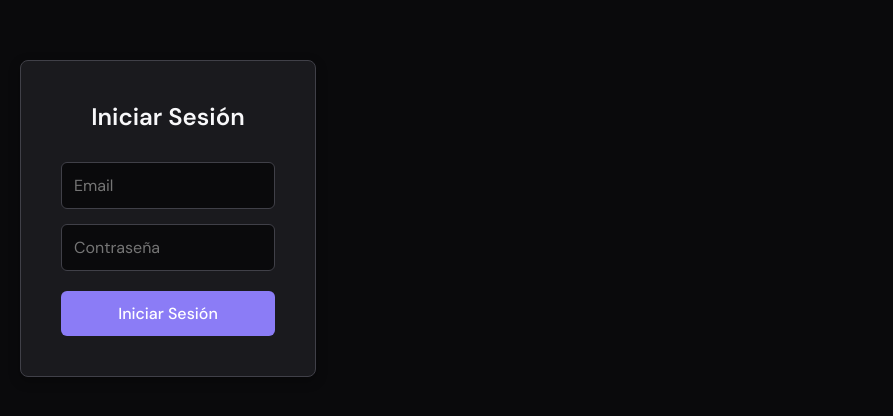
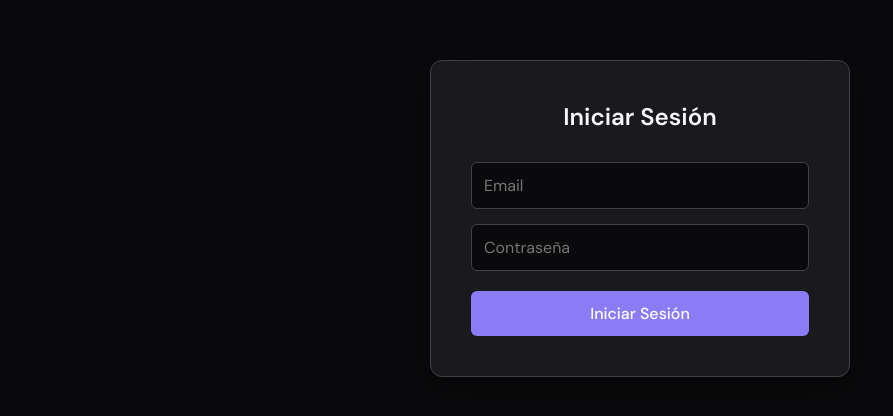
Before and after one commit to Adriel93/client-tracker, a React (Create React App) app: page / in a window 1280 px wide. Shown: the part 182-598 px from the top of the page, without its empty margins (0-893 px from the left). Built offline with nearby package versions, Linux system fonts and the light colour scheme; no server answers.

Commit message:
Fix login positioning with fixed positioning and improve logout button visibility

```diff
--- a/src/components/Login.js
+++ b/src/components/Login.js
@@ -21,23 +21,37 @@ const Login = ({ onLogin }) => {
 
   return (
     <div style={{
+      position: 'fixed',
+      top: 0,
+      left: 0,
+      right: 0,
+      bottom: 0,
       display: 'flex',
       alignItems: 'center',
       justifyContent: 'center',
-      minHeight: '100vh',
       backgroundColor: 'var(--bg)',
       color: 'var(--text1)',
       padding: '20px',
+      zIndex: 1000,
     }}>
       <div style={{
         backgroundColor: 'var(--bg2)',
         border: '1px solid var(--border)',
-        borderRadius: '8px',
+        borderRadius: '12px',
         padding: '40px',
-        boxShadow: '0 4px 12px rgba(0, 0, 0, 0.3)',
+        boxShadow: '0 8px 32px rgba(0, 0, 0, 0.4)',
         width: '100%',
-        maxWidth: '400px',
+        maxWidth: '420px',
+        animation: 'fadeIn 0.3s ease-in-out',
       }}>
+        <style>
+          {`
+            @keyframes fadeIn {
+              from { opacity: 0; transform: translateY(-20px); }
+              to { opacity: 1; transform: translateY(0); }
+            }
+          `}
+        </style>
         <h2 style={{
           textAlign: 'center',
           marginBottom: '30px',
--- a/src/components/Sidebar.js
+++ b/src/components/Sidebar.js
@@ -48,12 +48,23 @@ export default function Sidebar({ clients, activities, pendingItems, selectedCli
               style={{
                 width: 32, height: 32, borderRadius: 'var(--radius-sm)',
                 background: 'var(--bg3)', border: '1px solid var(--border)',
-                color: 'var(--text3)', fontSize: '0.8rem', display: 'flex',
+                color: 'var(--text3)', fontSize: '1rem', display: 'flex',
                 alignItems: 'center', justifyContent: 'center',
                 cursor: 'pointer',
+                transition: 'all 0.2s',
+              }}
+              onMouseEnter={(e) => {
+                e.target.style.background = 'var(--warn-bg)';
+                e.target.style.color = 'var(--warn)';
+                e.target.style.borderColor = 'var(--warn)';
+              }}
+              onMouseLeave={(e) => {
+                e.target.style.background = 'var(--bg3)';
+                e.target.style.color = 'var(--text3)';
+                e.target.style.borderColor = 'var(--border)';
               }}
             >
-              ↗
+              ×
             </button>
           </div>
         </div>
```
Also changed, not shown: 2 other files (tests, documents, lock files or other folders).
